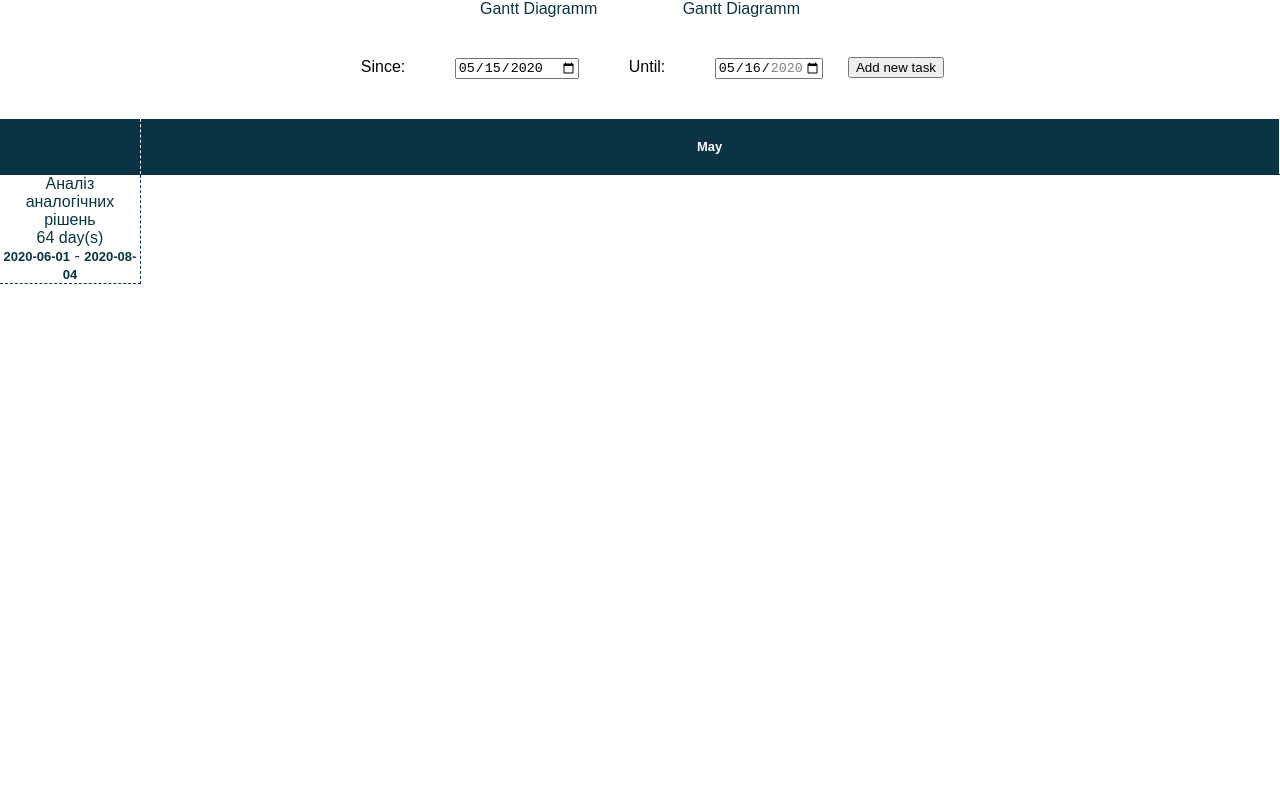
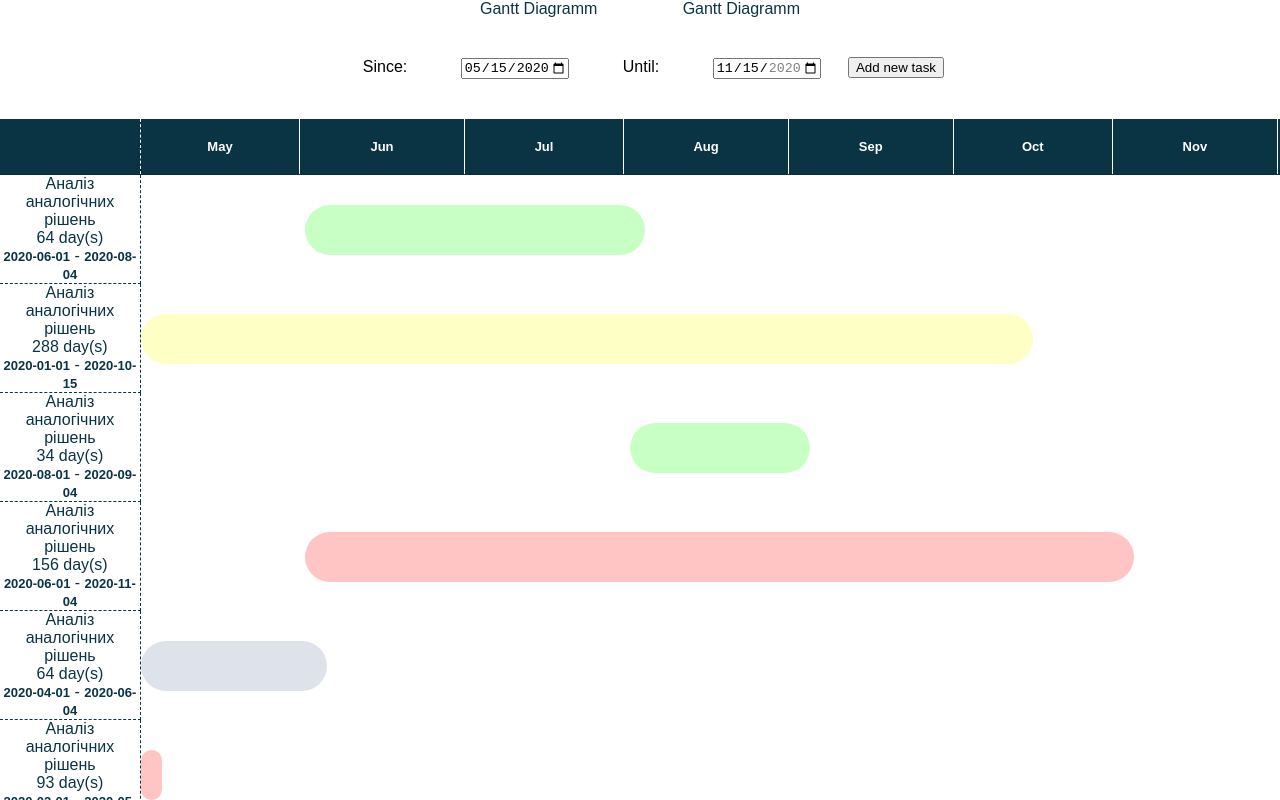
Before and after one commit to mygithubaccount3/charts, a React (Create React App) app: page / in a window 1280 px wide. Shown: the top 800 px of the page. Built offline with nearby package versions, Linux system fonts and the light colour scheme.

Commit message:
small improvements

```diff
--- a/src/App.js
+++ b/src/App.js
@@ -1,112 +1,75 @@
 import React, {useState, useEffect} from 'react';
-import {openForm, closeForm, setInitialDates} from './helpers';
+import {openForm, closeForm} from './helpers';
 import Header from './components/Header.js';
 import Content from './components/Content.js';
 import Menu from './components/Menu.js';
 
 function App() {
-	const date = new Date();
+	let date = new Date();
 	let [since, setSince] = useState(`${date.getFullYear()}-${date.getMonth() + 1 < 10 ? '0' + (date.getMonth() + 1) : date.getMonth() + 1 }-${date.getDate() < 10 ? '0' + date.getDate() : date.getDate()}`);
-	let [until, setUntil] = useState(`${date.getFullYear()}-${date.getMonth() + 1 < 10 ? '0' + (date.getMonth() + 1) : date.getMonth() + 1 }-${date.getDate() + 1 < 10 ? '0' + (date.getDate() + 1) : date.getDate() + 1}`);
+	date.setMonth(date.getMonth() + 6);
+	let [until, setUntil] = useState(`${date.getFullYear()}-${date.getMonth() + 1 < 10 ? '0' + (date.getMonth() + 1) : date.getMonth() + 1 }-${date.getDate() < 10 ? '0' + date.getDate() : date.getDate()}`);
 	let [data, setData] = useState([
 										{name: 'Аналіз аналогічних рішень', start: '2020-06-01', end: '2020-08-04'},
-										/*{name: 'Аналіз аналогічних рішень', start: '2020-01-01', end: '2020-10-15'},
+										{name: 'Аналіз аналогічних рішень', start: '2020-01-01', end: '2020-10-15'},
 										{name: 'Аналіз аналогічних рішень', start: '2020-08-01', end: '2020-09-04'},
 										{name: 'Аналіз аналогічних рішень', start: '2020-06-01', end: '2020-11-04'},
 										{name: 'Аналіз аналогічних рішень', start: '2020-04-01', end: '2020-06-04'},
 										{name: 'Аналіз аналогічних рішень', start: '2020-02-01', end: '2020-05-04'},
-										{name: 'Аналіз аналогічних рішень', start: '2020-09-01', end: '2020-12-04'},*/
+										{name: 'Аналіз аналогічних рішень', start: '2020-09-01', end: '2020-12-04'},
 									]);
+	const months = ['Jan', 'Feb', 'Mar', 'Apr', 'May', 'Jun', 'Jul', 'Aug', 'Sep', 'Oct', 'Nov', 'Dec'];
+	const filteredMonCount = ((until.slice(0, 2) - since.slice(0, 2)) * 12) + (until.slice(5, 7) - since.slice(5, 7)) + 1;
+	let days = 0;
+
 	useEffect(() => {
-		setInitialDates();
-		//setMinMaxDateValues();
-	}, [])
+		let date = new Date();
+		document.getElementById('startDate').setAttribute('min', `${date.getFullYear()}-${date.getMonth() + 1 < 10 ? '0' + (date.getMonth() + 1) : date.getMonth() + 1 }-${date.getDate() < 10 ? '0' + date.getDate() : date.getDate()}`);
 
-	let months = [
-					{name: 'Jan', days: 31},
-					{name: 'Feb', days: 28},
-					{name: 'Mar', days: 31},
-					{name: 'Apr', days: 30},
-					{name: 'May', days: 31},
-					{name: 'Jun', days: 30},
-					{name: 'Jul', days: 31},
-					{name: 'Aug', days: 31},
-					{name: 'Sep', days: 30},
-					{name: 'Oct', days: 31},
-					{name: 'Nov', days: 30},
-					{name: 'Dec', days: 31}
-				];
-	const monDiff = ((until.split('-')[0] - since.split('-')[0]) * 12) + (until.split('-')[1] - since.split('-')[1]) + 1
-	const monthDiff = months.slice(since.split('-')[1] - 1, since.split('-')[1] - 1 + monDiff)
+		date.setFullYear(date.getFullYear() + 1);
+		document.getElementById('startDate').setAttribute('max', `${date.getFullYear()}-${date.getMonth() + 1 < 10 ? '0' + (date.getMonth() + 1) : date.getMonth() + 1}-${date.getDate() < 10 ? '0' + date.getDate() : date.getDate()}`);
+
+		date = new Date(since);
+		date.setDate(date.getDate() + 1);
+		document.getElementById('endDate').setAttribute('min', `${date.getFullYear()}-${date.getMonth() + 1 < 10 ? '0' + (date.getMonth() + 1) : date.getMonth() + 1 }-${date.getDate() < 10 ? '0' + date.getDate() : date.getDate()}`);
+		/*setUntil(document.getElementById('endDate').getAttribute('min'))*/
+
+		date.setDate(date.getDate() - 1);
+		date.setMonth(date.getMonth() + 6);
+		document.getElementById('endDate').setAttribute('max', `${date.getFullYear()}-${date.getMonth() + 1 < 10 ? '0' + (date.getMonth() + 1) : date.getMonth() + 1}-${date.getDate() < 10 ? '0' + date.getDate() : date.getDate()}`);
+	}, [since])
+
+	for(let i = 0; i < filteredMonCount; i++) {
+		days += new Date(2020, Number(since.slice(5, 7)) - 1 + i, 0).getDate()
+	}
+	console.log(days)
 	let els = [];
-	let colForMon = 2;
-	const days = monthDiff.reduce((acc, el) => acc + el.days, 0)
-	const len = 89 / days + '%'
+	let colForMonth = 2;
+	const dayWidth = 89 / days + '%'
 
-	for(let i = 0; i < monthDiff.length; ++i) {
-		els.push(<span key={Math.floor(Math.random() * 100000)} style={{gridArea: `1/${colForMon}/2/${colForMon + monthDiff[i].days}`}}>{monthDiff[i].name}</span>)
-		colForMon += monthDiff[i].days;
+	for(let i = 0; i < filteredMonCount; ++i) {
+		els.push(<span key={Math.floor(Math.random() * 100000)} style={{gridArea: `1/${colForMonth}/2/${colForMonth + new Date(2020, Number(since.slice(5, 7)) - 1 + i, 0).getDate()}`}}>{months[Number(since.slice(5, 7)) - 1 + i]}</span>)
+		colForMonth += new Date(2020, Number(since.slice(5, 7)) - 1 + i, 0).getDate();
 	}
 
 	function sendValue(e) {
-		e.target.id === 'startDate' ? setSince(e.target.value) : setUntil(e.target.value)
-		/*setMinMaxDateValues(e);*/
+		e.target.id === 'startDate' ? setSince(e.target.value) : setUntil(e.target.value);
+		if(e.target.id === 'startDate') {
+			let date = new Date(e.target.value);
+			date.setDate(date.getDate() + 1);
+			document.getElementById('endDate').setAttribute('min', `${date.getFullYear()}-${date.getMonth() + 1 < 10 ? '0' + (date.getMonth() + 1) : date.getMonth() + 1 }-${date.getDate() < 10 ? '0' + date.getDate() : date.getDate()}`)
+
+			date.setDate(date.getDate() - 1);
+			date.setMonth(date.getMonth() + 6);
+			document.getElementById('endDate').setAttribute('max', `${date.getFullYear()}-${date.getMonth() + 1 < 10 ? '0' + (date.getMonth() + 1) : date.getMonth() + 1}-${date.getDate() < 10 ? '0' + date.getDate() : date.getDate()}`);
+			setUntil(document.getElementById('endDate').getAttribute('max'))
+		}
 	}
 
 	function buttonHandler(e) {
 		e.preventDefault();
 		setData([{name: e.target.name.value, start: e.target.start.value, end: e.target.end.value}, ...data])
 	}
-
-	console.log(`${since.split('-')[0]}-${since.split('-')[1] < 10 ? '0' + Number(since.split('-')[1]) : since.split('-')[1] }-${Number(since.split('-')[2]) + 1 < 10 ? '0' + (Number(since.split('-')[2]) + 1) : Number(since.split('-')[2]) + 1}`)
-
-	/*function setMinMaxDateValues(e) {
-		const date = new Date();
-
-		if(e.target.id === 'startDate') {
-			document.getElementById('endDate').setAttribute('min', `${since.split('-')[0]}-${since.split('-')[1] < 10 ? '0' + Number(since.split('-')[1]) : since.split('-')[1] }-${Number(since.split('-')[2]) + 1 < 10 ? '0' + (Number(since.split('-')[2]) + 1) : Number(since.split('-')[2]) + 1}`);
-			document.getElementById('endDate').setAttribute('max', `${date.getFullYear()}-${date.getMonth() + 6 < 10 ? '0' + (date.getMonth() + 6) : date.getMonth() + 6 }-${date.getDate() < 10 ? '0' + date.getDate() : date.getDate()}`);
-		}
-
-		document.getElementById('startDate').setAttribute('min', `${date.getFullYear()}-${date.getMonth() + 1 < 10 ? '0' + (date.getMonth() + 1) : date.getMonth() + 1 }-${date.getDate() < 10 ? '0' + date.getDate() : date.getDate()}`);
-		document.getElementById('startDate').setAttribute('max', `${date.getFullYear() + 1}-${date.getMonth() + 1 < 10 ? '0' + (date.getMonth() + 1) : date.getMonth() + 1 }-${date.getDate() < 10 ? '0' + date.getDate() : date.getDate()}`);
-
-	}*/
-
-	function setMinStartDate() {
-		const date = new Date();
-		console.log(`${date.getFullYear()}-${date.getMonth() + 1 < 10 ? '0' + (date.getMonth() + 1) : date.getMonth() + 1 }-${date.getDate() < 10 ? '0' + date.getDate() : date.getDate()}`)
-		return `${date.getFullYear()}-${date.getMonth() + 1 < 10 ? '0' + (date.getMonth() + 1) : date.getMonth() + 1 }-${date.getDate() < 10 ? '0' + date.getDate() : date.getDate()}`
-	}
-
-	function setMaxStartDate() {
-		const date = new Date();
-		date.setYear(date.getYear() + 1);
-		console.log(date.getFullYear())
-		return `${date.getFullYear()}-${date.getMonth() < 10 ? '0' + date.getMonth() : date.getMonth() }-${date.getDate() < 10 ? '0' + date.getDate() : date.getDate()}`
-	}
-
-	function setMinEndDate() {
-		const date = new Date();
-		date.setDate(date.getDate() + 1);
-		console.log(`${date.getFullYear()}-${date.getMonth() + 1 < 10 ? '0' + (date.getMonth() + 1) : date.getMonth() + 1 }-${date.getDate() < 10 ? '0' + date.getDate() : date.getDate()}`)
-		return `${date.getFullYear()}-${date.getMonth() + 1 < 10 ? '0' + (date.getMonth() + 1) : date.getMonth() + 1 }-${date.getDate() < 10 ? '0' + date.getDate() : date.getDate()}`
-	}
-
-	function setMaxEndDate() {
-		const date = new Date();
-		date.setMonth(date.getMonth() + 7);
-		console.log(`${date.getFullYear()}-${date.getMonth() < 10 ? '0' + date.getMonth() : date.getMonth() }-${date.getDate() < 10 ? '0' + date.getDate() : date.getDate()}`)
-		return `${date.getFullYear()}-${date.getMonth() < 10 ? '0' + date.getMonth() : date.getMonth() }-${date.getDate() < 10 ? '0' + date.getDate() : date.getDate()}`
-	}
-
-	const yearStart = date.getFullYear();
-	const monthStart = date.getMonth() + 1 < 10 ? '0' + (date.getMonth() + 1) : date.getMonth() + 1;
-	const dayStart = date.getDate() < 10 ? '0' + date.getDate() : date.getDate();
-	date.setMonth(date.getMonth() + 6);
-	const yearEnd = Number(date.getFullYear());
-	const monthEnd = date.getMonth() + 1 < 10 ? '0' + (date.getMonth() + 1) : date.getMonth() + 1;
-	const dayEnd = date.getDate() < 10 ? '0' + date.getDate() : date.getDate();
 
   return (
     <div className="App">
@@ -119,18 +82,18 @@ function App() {
     		<input type='text' id='taskStart' name='start'/>
     		<label htmlFor='taskEnd'>End:</label>
     		<input type='text' id='taskEnd' name='end'/>
-    		<button type='submit' style={{width: '50%', marginLeft: 'auto', marginRight: 'auto'}}>Add</button>
+    		<button type='submit'>Add</button>
     	</form>
 	    <div className='period'>
 	    	<label htmlFor='startDate'>Since:</label>
-	    	<input type='date' id='startDate' name='startDate' value={since} min={setMinStartDate()} max={setMaxStartDate()}/>
+	    	<input type='date' id='startDate' name='startDate' value={since} onChange={sendValue}/>
 	    	<label htmlFor='endDate'>Until:</label>
-	    	<input type='date' id='endDate' name='endDate' value={until} min={setMinEndDate()} max={setMaxEndDate()} onChange={sendValue} />
+	    	<input type='date' id='endDate' name='endDate' value={until} onChange={sendValue} />
 	    </div>
 	    <button onClick={openForm}>Add new task</button>
     	<div className='chart'>
-      		<Header el={els} days={days} len={len}/>
-        	<Content len={len} days={days} monStart={since.split('-')[1]} monEnd={until.split('-')[1]} data={data}/>
+      		<Header el={els} days={days} dayWidth={dayWidth}/>
+        	<Content dayWidth={dayWidth} days={days} monStart={since.slice(5, 7)} monEnd={until.slice(5, 7)} data={data}/>
       	</div>
     </div>
   );
--- a/src/components/Content.js
+++ b/src/components/Content.js
@@ -1,7 +1,7 @@
 import React from 'react';
 import Task from './Task.js';
 
-function Content({len, days, monStart, monEnd, data}) {
+function Content({dayWidth, days, monStart, monEnd, data}) {
 	const elements = data.map((el, i, arr) => <Task monStart={monStart}
 													monEnd={monEnd}
 													name={el.name}
@@ -9,7 +9,7 @@ function Content({len, days, monStart, monEnd, data}) {
 													end={el.end}
 													key={i}
 													days={days}
-													len={len}/>
+													dayWidth={dayWidth}/>
 							)
 
 	return (
--- a/src/components/Header.js
+++ b/src/components/Header.js
@@ -1,9 +1,9 @@
 import React from 'react';
 
-function Header({el, days, len}) {
+function Header({el, days, dayWidth}) {
 
 	return (
-			<div className="gantt__row gantt__row--months" style={{gridTemplateColumns: `11% repeat(${days}, ${len})`}}>
+			<div className="gantt__row gantt__row--months" style={{gridTemplateColumns: `11% repeat(${days}, ${dayWidth})`}}>
 	            <div className="gantt__row-first"></div>
 	            {el}
 
--- a/src/components/Task.js
+++ b/src/components/Task.js
@@ -1,7 +1,7 @@
 import React, {Fragment} from 'react';
 import {parseDate, diff} from '../helpers.js'
 
-function Task({len, days, monStart, monEnd, name, start, end}) {
+function Task({dayWidth, days, monStart, monEnd, name, start, end}) {
 	const colors = ['#dfceff', '#c4dcff', '#fec4ff', '#c4f4ff', '#c8ffc4', '#feffc4', '#ffc4c4', '#304c8029', '#8a5858b0', '#10bdb5b0']
 
 	let startGrid = 0;
@@ -38,7 +38,7 @@ function Task({len, days, monStart, monEnd, name, start, end}) {
 
 	return(
 		<Fragment>
-			<div className='task' style={{gridTemplateColumns: `11% repeat(${days}, ${len})`}}>
+			<div className='task' style={{gridTemplateColumns: `11% repeat(${days}, ${dayWidth})`}}>
 				<div className='taskInfo'>
 					<div className='taskInfo__name'>{name}</div>
 					<div className='taskInfo__duration'>{diff(parseDate(start), parseDate(end))} day(s)</div>
--- a/src/helpers.js
+++ b/src/helpers.js
@@ -7,18 +7,6 @@ export function closeForm() {
 	document.getElementsByTagName('form')[0].style.display = 'none';
 	document.getElementById('overlay').style.display = 'none';
 }
-
-export function setInitialDates() {
-		//console.log(document.getElementById('startDate').value)
-		let date = new Date();
-		//document.getElementById('startDate').setAttribute('value', `${date.getFullYear()}-${date.getMonth() + 1 < 10 ? '0' + (date.getMonth() + 1) : date.getMonth() + 1}-${date.getDate() + 1 < 10 ? '0' + (date.getDate() + 1) : date.getDate() + 1}`)
-
-		//console.log(date.getMonth() + 1)
-		//date.setMonth(date.getMonth() + 7)
-
-
-		//document.getElementById('endDate').setAttribute('value', `${date.getFullYear()}-${date.getMonth() + 1 < 10 ? '0' + (date.getMonth() + 1) : date.getMonth() + 1 }-${date.getDate() + 1 < 10 ? '0' + (date.getDate() + 1) : date.getDate() + 1}`)
-	}
 
 export function parseDate(date) {
 	const arr = date.split('-')
@@ -31,7 +19,7 @@ export function diff(start, end) {
 
 function secondsDiff(d1, d2) {
 	let millisecondDiff = d2 - d1;
-	let secDiff = Math.floor((d2 - d1) / 1000);
+	let secDiff = Math.floor((millisecondDiff) / 1000);
 	return secDiff;
 }
 
--- a/src/index.css
+++ b/src/index.css
@@ -10,10 +10,7 @@ body {
 }
 
 .content {
-	/*background-color: #0a3444;*/
 	color: #0a3444;
-	/*display: none;*/
-	/*display: grid;*/
 }
 
 .task {
@@ -49,11 +46,6 @@ body {
 
 .taskInfo__start {
     font-weight: bold
-}
-
-.App {
-	/*display: grid;
-	grid-template-columns: repeat(365, 0.274%);*/
 }
 
 .gantt__row {
@@ -255,3 +247,9 @@ input {
     right: 40%;
     background-color: aliceblue;
 }
+
+button[type='submit'] {
+    width: 50%;
+    margin-left: auto;
+    margin-right: auto;
+}
```
